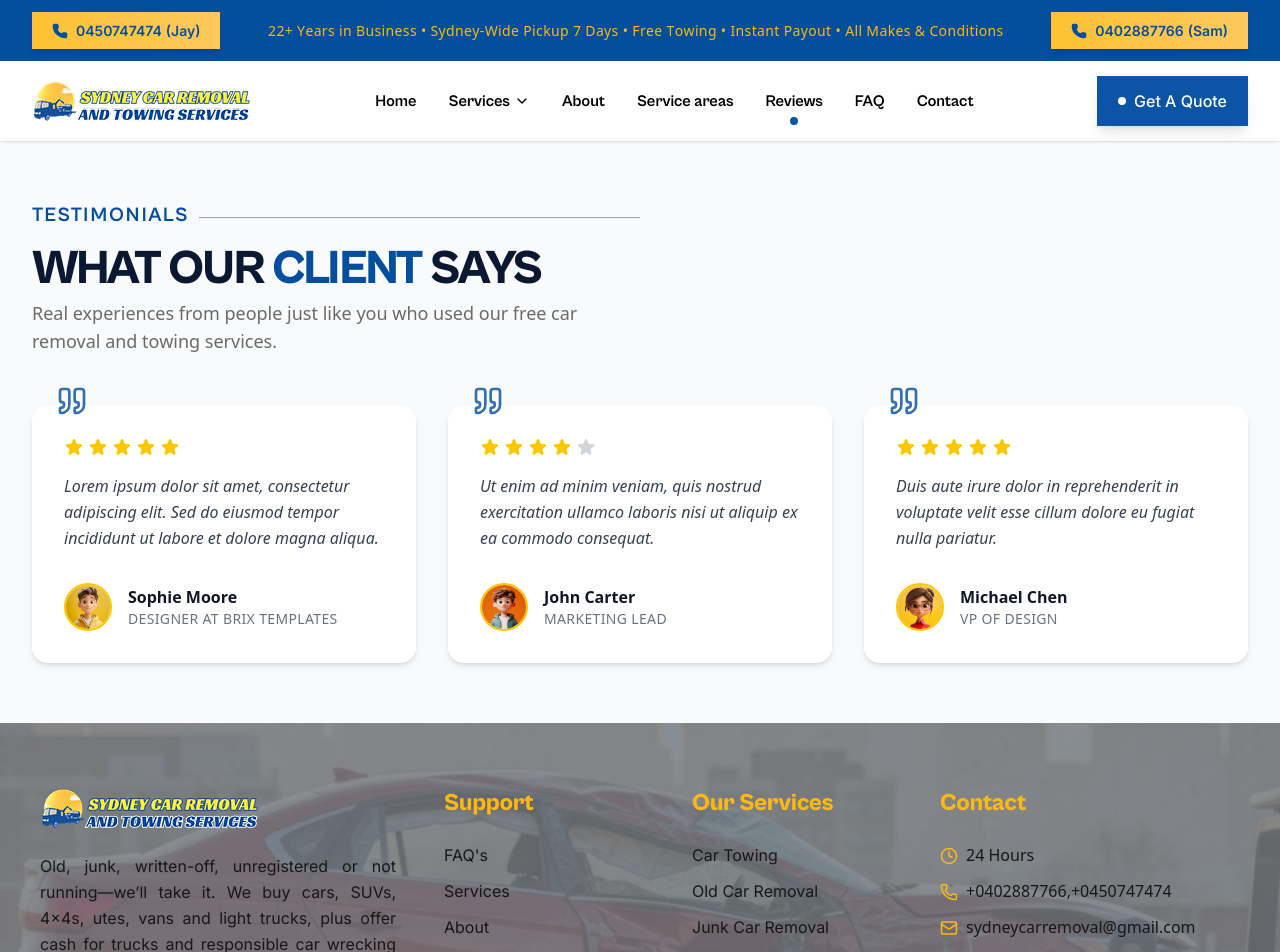
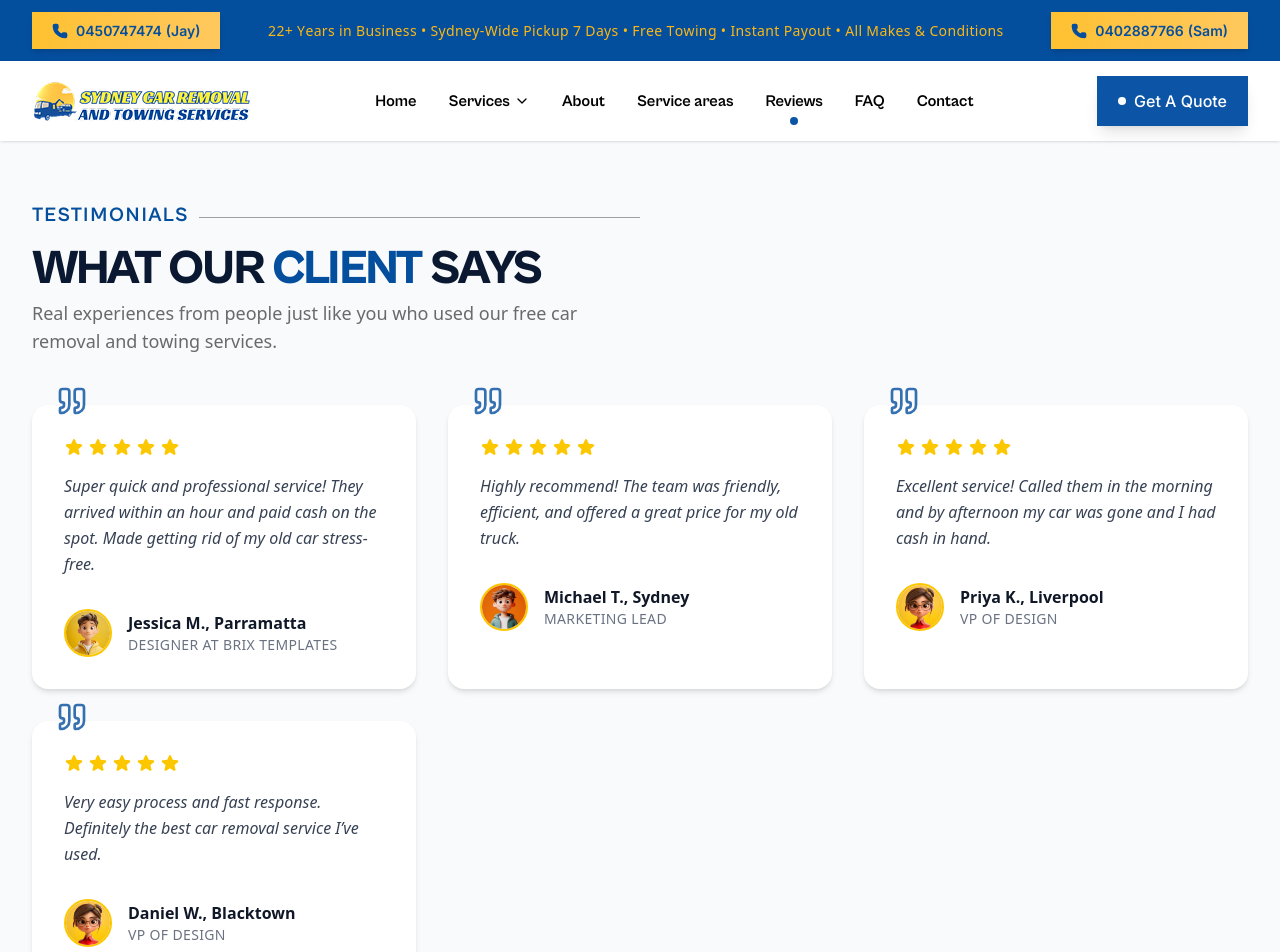
Before and after one commit to dibyawebtuned/sydneycar, a Next.js app: page /reviews in a window 1280 px wide. Shown: the top 952 px of the page. Built offline with nearby package versions, Linux system fonts and the light colour scheme.

Commit message:
FInal IV

```diff
--- a/app/reviews/page.tsx
+++ b/app/reviews/page.tsx
@@ -17,8 +17,8 @@ const testimonials = [
   {
     id: 1,
     quote:
-      "Lorem ipsum dolor sit amet, consectetur adipiscing elit. Sed do eiusmod tempor incididunt ut labore et dolore magna aliqua.",
-    name: "Sophie Moore",
+      "Super quick and professional service! They arrived within an hour and paid cash on the spot. Made getting rid of my old car stress-free.",
+    name: "Jessica M., Parramatta",
     title: "Designer at Brix Templates",
     avatar: "/avatar_one.jpg",
     rating: 5,
@@ -26,17 +26,26 @@ const testimonials = [
   {
     id: 2,
     quote:
-      "Ut enim ad minim veniam, quis nostrud exercitation ullamco laboris nisi ut aliquip ex ea commodo consequat.",
-    name: "John Carter",
+      "Highly recommend! The team was friendly, efficient, and offered a great price for my old truck.",
+    name: "Michael T., Sydney",
     title: "Marketing Lead",
     avatar: "/avatar_two.jpg",
-    rating: 4,
+    rating: 5,
   },
   {
     id: 3,
     quote:
-      "Duis aute irure dolor in reprehenderit in voluptate velit esse cillum dolore eu fugiat nulla pariatur.",
-    name: "Michael Chen",
+      "Excellent service! Called them in the morning and by afternoon my car was gone and I had cash in hand.",
+    name: "Priya K., Liverpool",
+    title: "VP of Design",
+    avatar: "/avatar_three.jpg",
+    rating: 5,
+  },
+  {
+    id: 4,
+    quote:
+      "Very easy process and fast response. Definitely the best car removal service I’ve used.",
+    name: "Daniel W., Blacktown",
     title: "VP of Design",
     avatar: "/avatar_three.jpg",
     rating: 5,
--- a/components/BlogSection.tsx
+++ b/components/BlogSection.tsx
@@ -81,7 +81,7 @@ const BlogCard: React.FC<BlogCardProps> = ({ post, index }) => {
         </div>
 
         {/* --- Content --- */}
-          <div className="w-full sm:w-1/2 lg:w-3/5 p-6 sm:p-8 flex flex-col justify-center relative">
+        <div className="w-full sm:w-1/2 lg:w-3/5 p-2 sm:p-8 flex flex-col justify-center relative">
           {/* Category Tag */}
           <div className="absolute top-0 -right-3.5 transform -translate-y-1/2 -translate-x-4 sm:relative sm:transform-none">
             <div
@@ -94,7 +94,7 @@ const BlogCard: React.FC<BlogCardProps> = ({ post, index }) => {
           </div>
 
           {/* Title + Description */}
-            <div className="mt-4 sm:mt-0 block">
+          <div className="mt-0 sm:mt-0 block">
             <h3 className="text-2xl font-bold mb-2.5 leading-snug transition-colors duration-200 group-hover:text-[#044E9E] font-cabinet text-[#1e1e1e]">
               {post.title}
             </h3>
```
Lines whose indentation alone changed are shown as unchanged.
